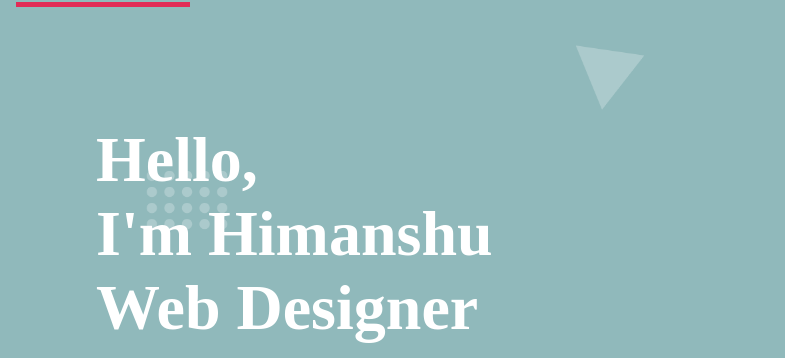
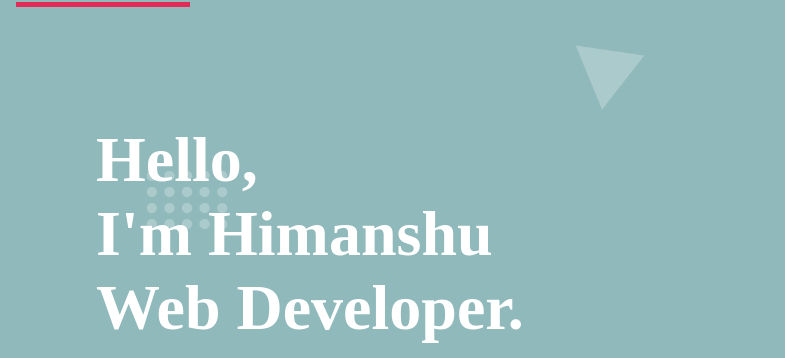
Before and after one commit to Himanshu0721/Portfolio_website, a plain HTML site: page index.html in a window 1280 px wide. Shown: the part 103-461 px from the top of the page, 0-785 px from the left. Drawn offline with nearby package versions, Linux system fonts and the light colour scheme; grey boxes are pictures that could not be loaded.

Commit message:
Update index.html

```diff
--- a/index.html
+++ b/index.html
@@ -35,7 +35,7 @@
     </nav>
     <div class="section_container header_container">
       <div class="header_content">
-        <h1>Hello, <br />I'm Himanshu<br />Web Designer</h1>
+        <h1>Hello, <br />I'm Himanshu<br />Web Developer.</h1>
         <button class="btn"><a href="mailto:himanshusinghrajput.0921@gmail.com">HIRE ME
         </a></button>
       <a href="mailto:himanshusinghrajput.0921@gmail.com
```
